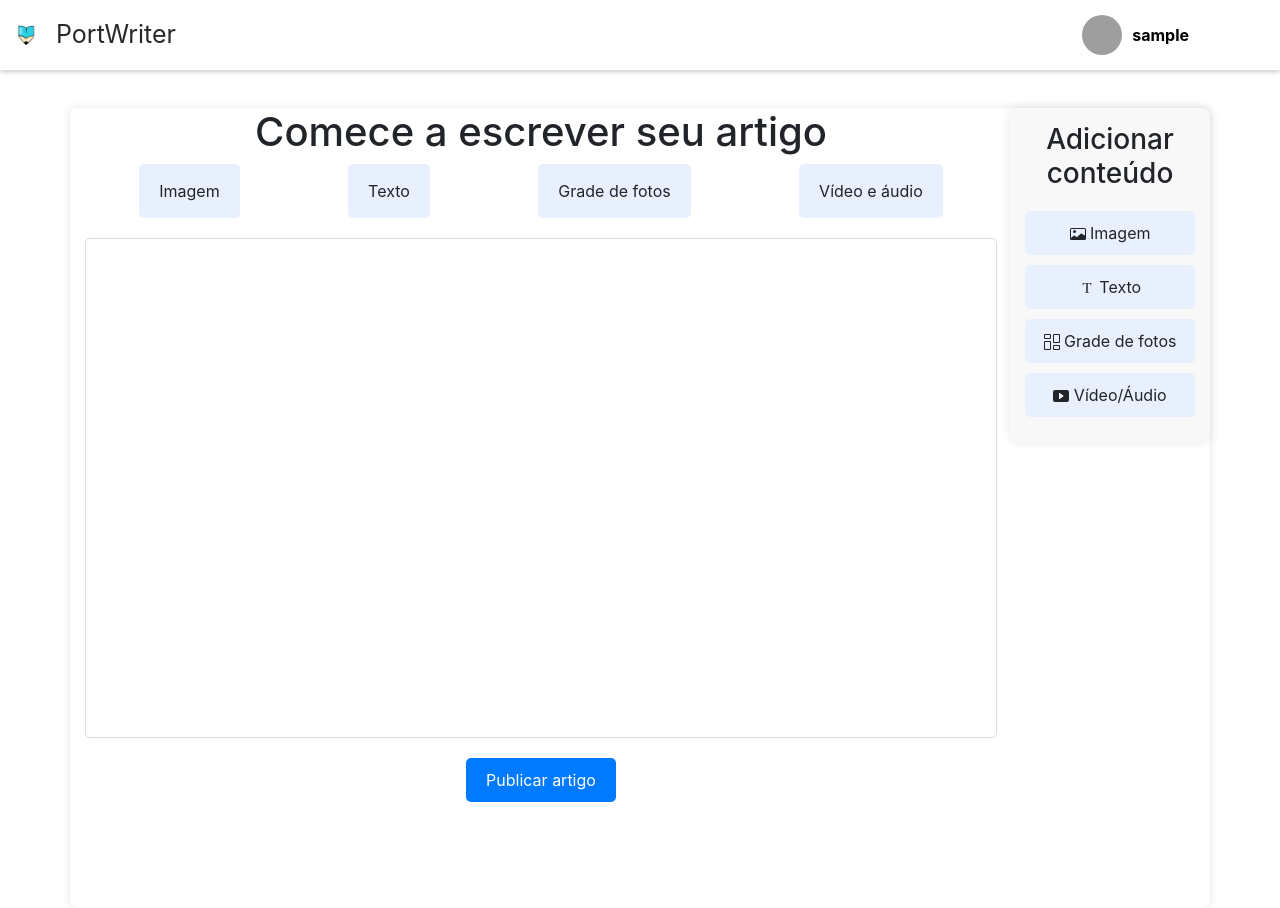
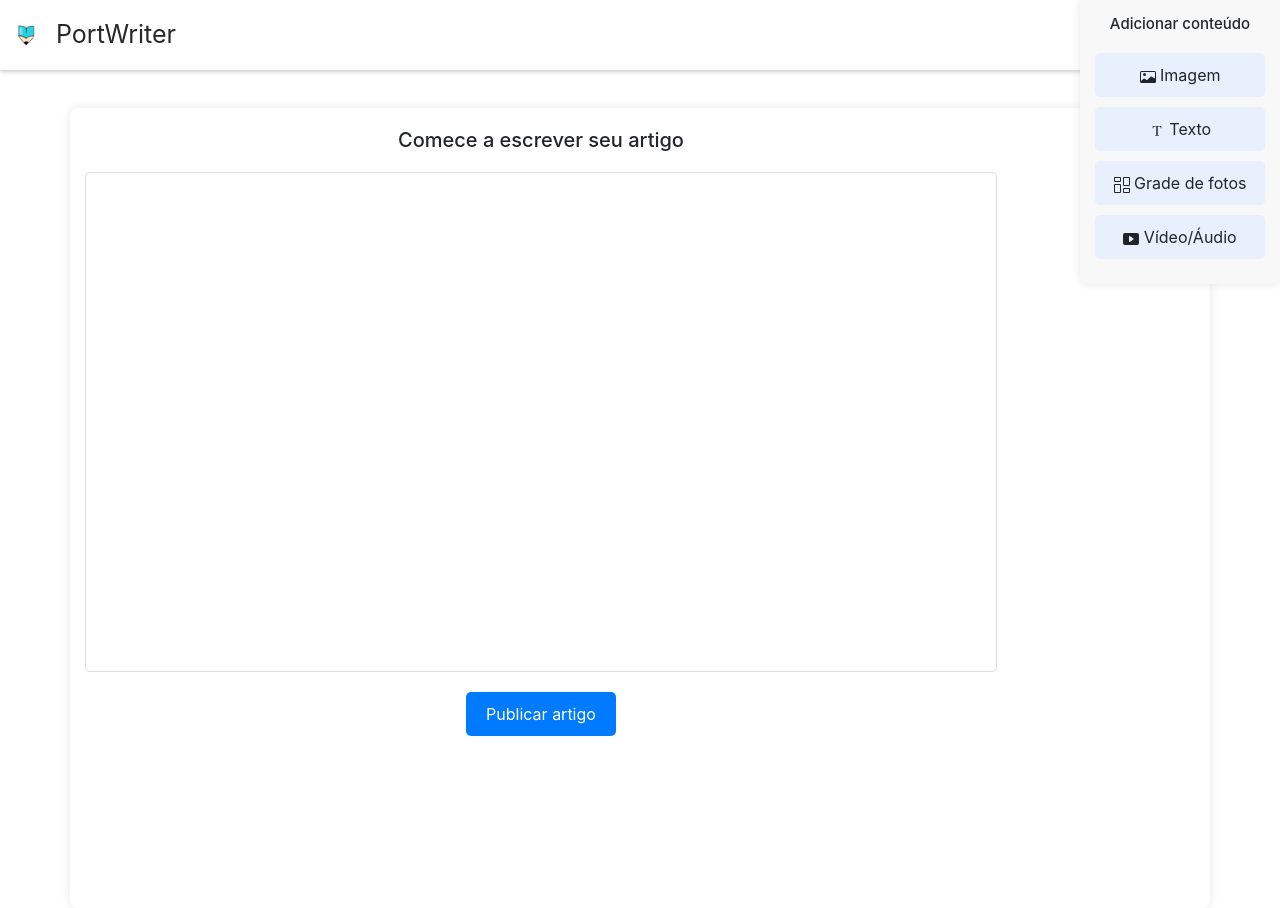
Before and after one commit to GabrielVilar/PortWrite, a Django app: a page that uses articles/templates/create_articles.html in a window 1280 px wide. Run offline with Django 5.2, Linux system fonts and the light colour scheme; the visitor is signed in with stand-in values (Sample User, id 1); data comes from the database, SQL or seed files in the repository; some libraries are stand-ins or nearby versions; grey boxes are pictures that could not be loaded.

Commit message:
changes create articlee

```diff
--- a/articles/static/css/create_articles.css
+++ b/articles/static/css/create_articles.css
@@ -15,6 +15,7 @@
 h1 {
     text-align: center;
     margin-bottom: 20px;
+    font-size:10px;
 }
 
 .content-selection {
@@ -68,9 +69,18 @@ h1 {
     position: absolute;
     top: 0;
     left: 1;
+
+}
+
+.menu-left h1{
+    margin-top: 20px ;
+    margin-bottom: 20px;
+    font-size: 20px;
+
 }
 
 .menu-right {
+
     justify-items: space-between;
     width: 30%;
     position: absolute;
@@ -83,9 +93,12 @@ h1 {
     box-shadow: 0 0 10px rgba(0, 0, 0, 0.1);
 }
 
-.menu-right h3 {
+.title h3 {
     text-align: center;
     margin-bottom: 20px;
+    font-size:15px;
+
+
 }
 
 .menu-item {
--- a/articles/static/js/create_article.js
+++ b/articles/static/js/create_article.js
@@ -17,9 +17,9 @@ function addContent(type) {
         case 'grid':
             const gridHtml = `
                 <div style="display: grid; grid-template-columns: repeat(3, 1fr); gap: 10px;">
-                    <img src="https://via.placeholder.com/150" alt="Foto 1">
-                    <img src="https://via.placeholder.com/150" alt="Foto 2">
-                    <img src="https://via.placeholder.com/150" alt="Foto 3">
+                    <img src="" alt="Foto 1">
+                    <img src="" alt="Foto 2">
+                    <img src="" alt="Foto 3">
                 </div>`;
             contentArea.innerHTML += gridHtml;
             break;
--- a/articles/templates/create_articles.html
+++ b/articles/templates/create_articles.html
@@ -18,12 +18,7 @@
         <div class="menu-left">
             <h1>Comece a escrever seu artigo</h1>
             <!-- Barra de seleção de conteúdo -->
-            <div class="content-selection">
-                <div class="content-item" onclick="addContent('image')">Imagem</div>
-                <div class="content-item" onclick="addContent('text')">Texto</div>
-                <div class="content-item" onclick="addContent('grid')">Grade de fotos</div>
-                <div class="content-item" onclick="addContent('video')">Vídeo e áudio</div>
-            </div>
+
             <!-- Seção para adicionar conteúdo -->
             <div class="content-area" contenteditable="true" id="contentArea">
                 <!-- O artigo será adicionado aqui -->
@@ -31,9 +26,12 @@
             <!-- Botão de publicação -->
             <button class="publish-button" onclick="publishArticle()">Publicar artigo</button>
         </div>
+     </div>
         <!-- Menu adicional à direita -->
         <div class="menu-right">
+            <div class ="title">
             <h3>Adicionar conteúdo</h3>
+            </div>
             <div class="menu-item" onclick="addContent('image')">
                 <svg xmlns="http://www.w3.org/2000/svg" width="16" height="16" fill="currentColor" class="bi bi-card-image" viewBox="0 0 16 16">
                     <path d="M6.002 5.5a1.5 1.5 0 1 1-3 0 1.5 1.5 0 0 1 3 0"/>
```
